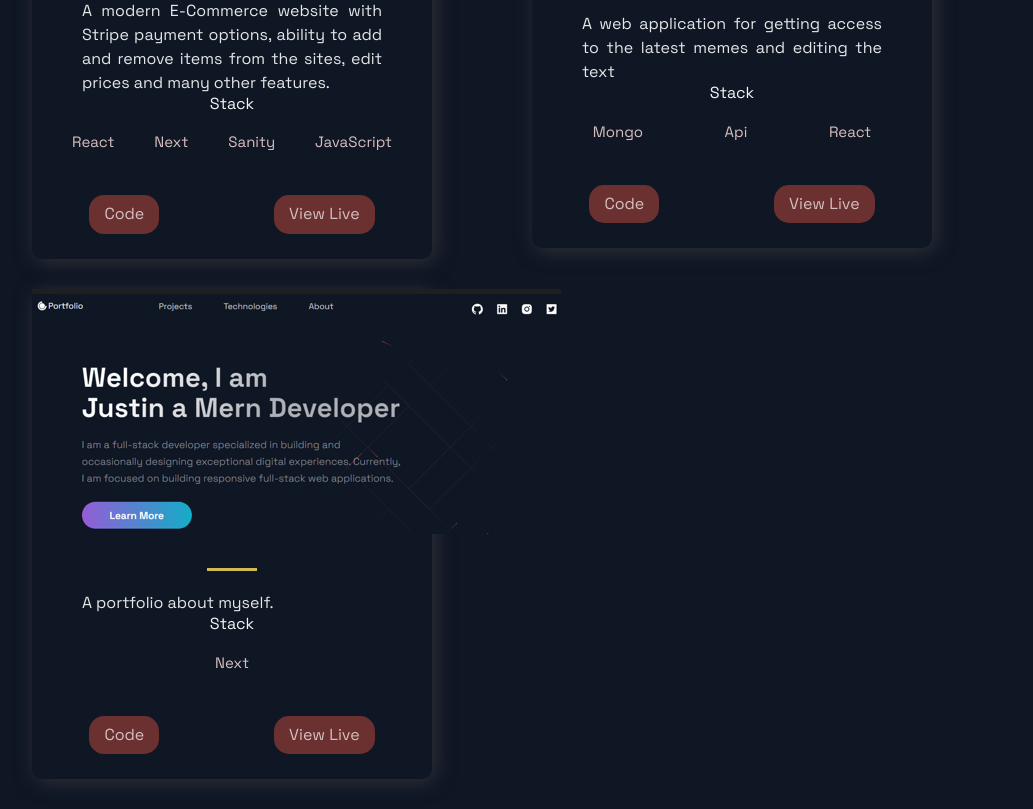
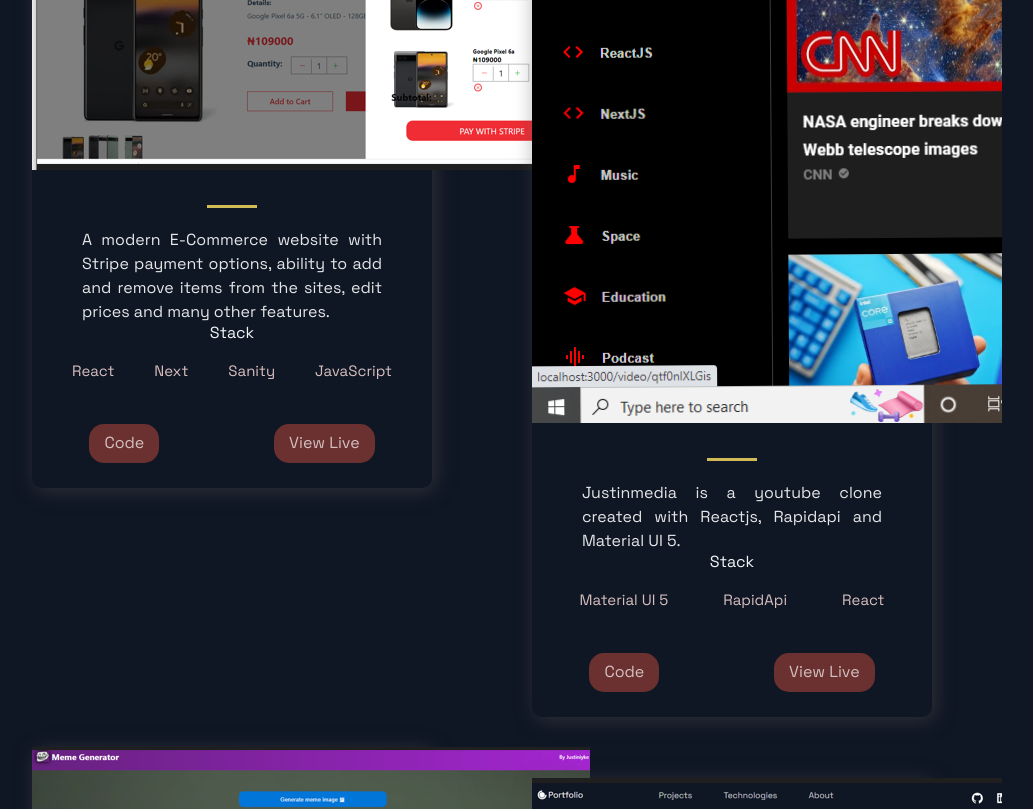
Before and after one commit to justiniyke29/Justiniyke_portfolio, a Next.js app: page / in a window 1280 px wide. Shown: the part 1160-1969 px from the top of the page, without its empty margins (158-1191 px from the left). Built offline with nearby package versions, Linux system fonts and the light colour scheme.

Commit message:
added youtube-clone to my projects

```diff
--- a/src/constants/constants.js
+++ b/src/constants/constants.js
@@ -9,13 +9,22 @@ export const projects = [
     id: 0,
   },
   {
+    title: 'Youtube_Clone',
+    description: "Justinmedia is a youtube clone created with Reactjs, Rapidapi and Material UI 5. " ,
+      image: '/images/youtube-clone.png',
+      tags: ['Material UI 5', 'RapidApi', 'React'],
+    source: 'https://github.com/justiniyke29/youtube_clone',
+    visit: 'https://justinmedia.netlify.app',
+    id: 1,
+  },
+  {
     title: 'MEME-Generator',
     description: "A web application for getting access to the latest memes and editing the text",
       image: '/images/meme.png',
-      tags: ['Mongo', 'Api', 'React'],
+      tags: ['Javascript', 'RapidApi', 'React'],
     source: 'https://github.com/justiniyke29/meme-generator',
     visit: 'https://justiniyke-meme-generator.netlify.app',
-    id: 1,
+    id: 2,
   },
   {
     title: 'Portfolio',
@@ -24,7 +33,7 @@ export const projects = [
       tags: ['Next'],
     source: 'https://github.com/justiniyke29/justiniyke_portfolio',
     visit: 'https://justinikechukwu.netlify.app',
-    id: 2,
+    id: 3,
   },
 ];
 
```
Also changed, not shown: public/images/youtube-clone.png (added).
